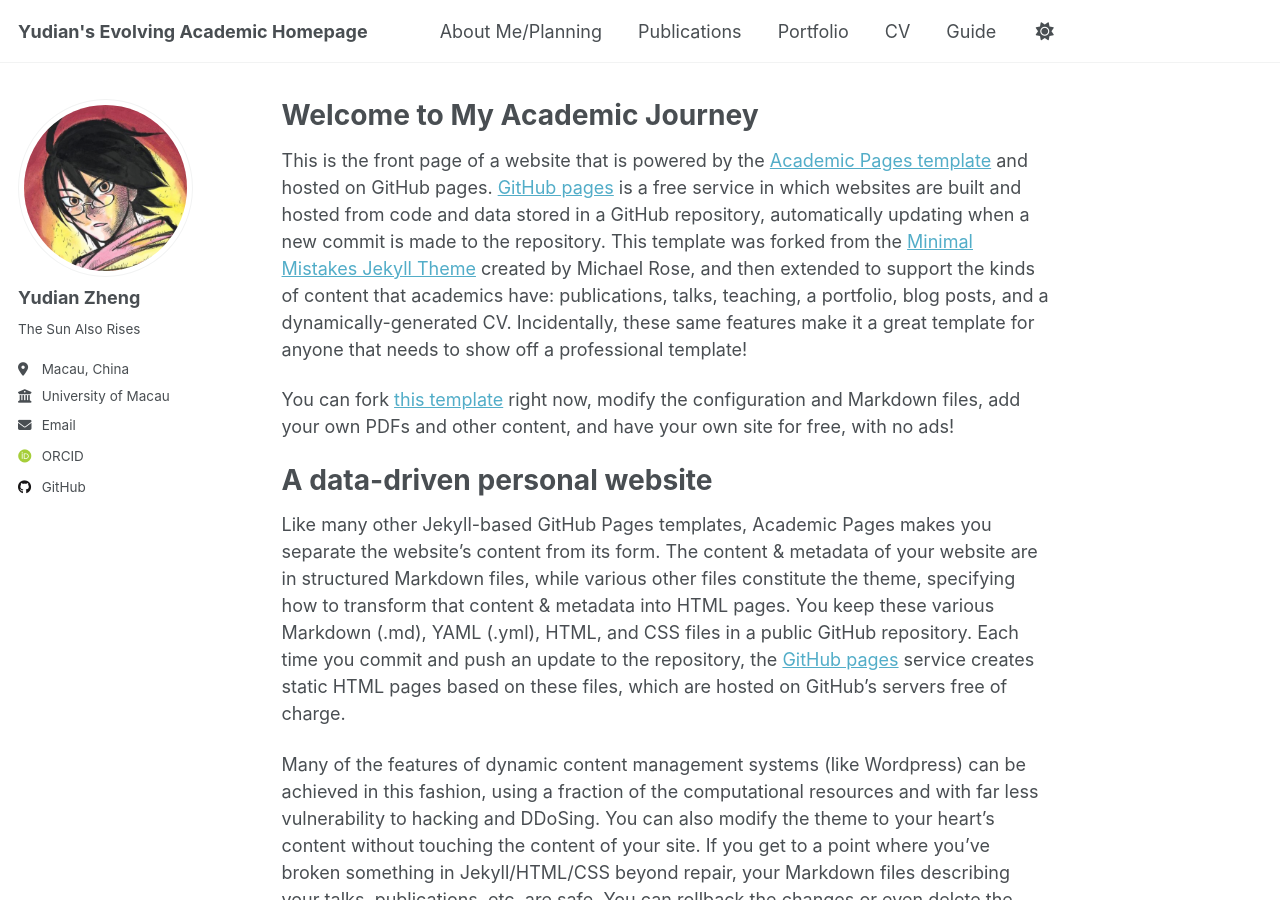
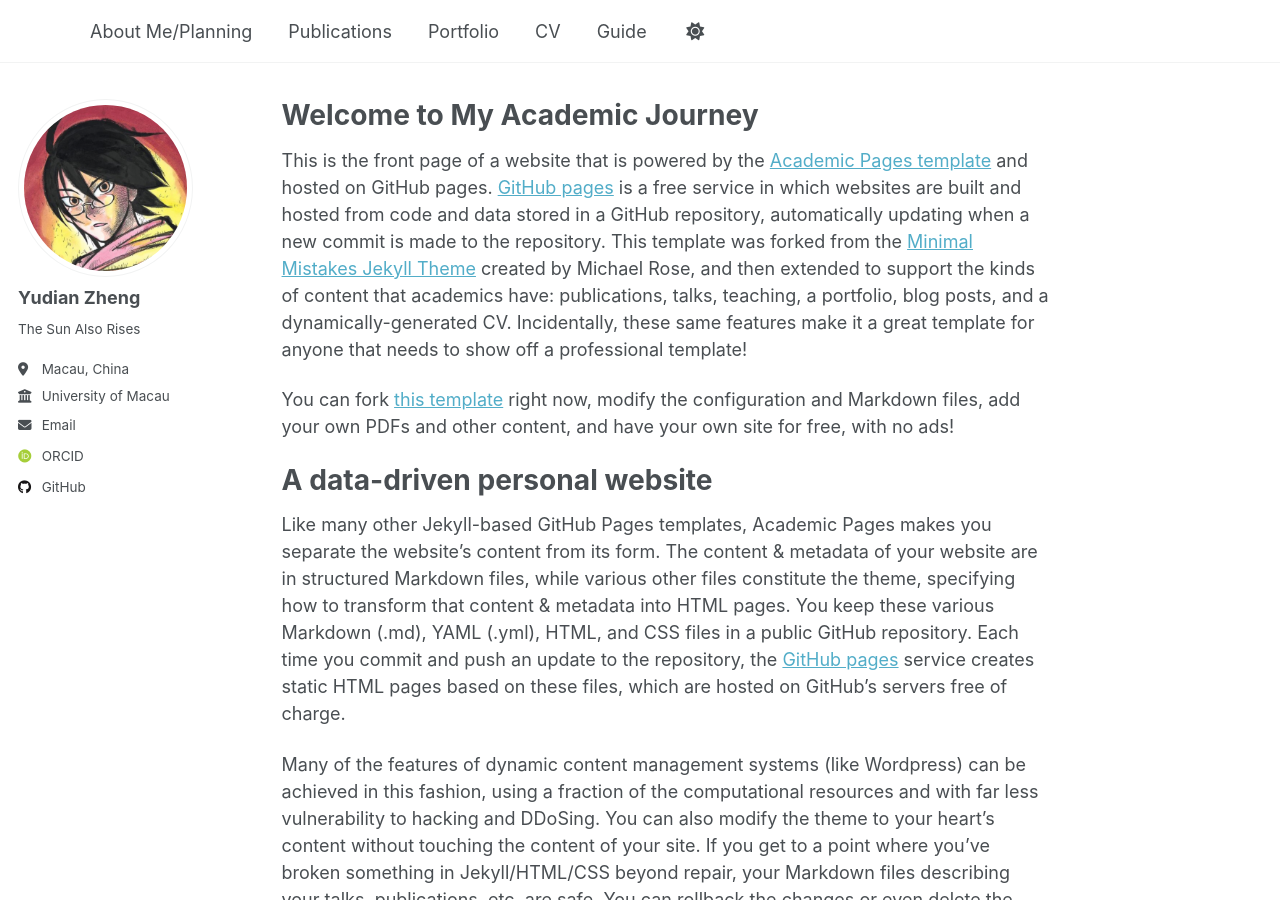
Before and after one commit to yudianzheng/yudianzheng.github.io, a Jekyll site: the page built from _pages/about.md, in a window 1280 px wide and 900 px high. Built offline with Jekyll 4.4.1, drawn with Linux system fonts in a browser that asks for light colours; some web fonts are replaced; a script that is not in the unit is left out.

Commit message:
little modifications

```diff
--- a/_includes/masthead.html
+++ b/_includes/masthead.html
@@ -6,7 +6,7 @@
       <nav id="site-nav" class="greedy-nav">
         <button><div class="navicon"></div></button>
         <ul class="visible-links">
-          <li class="masthead__menu-item masthead__menu-item--lg persist"><a href="{{ base_path }}/">{{ site.title }}</a></li>
+          <li class="masthead__menu-item masthead__menu-item--lg persist"><a href="{{ base_path }}/">{{ site.nav_title }}</a></li>
           {% for link in site.data.navigation.main %}
             {% if link.url contains 'http' %}
               {% assign domain = '' %}
```
